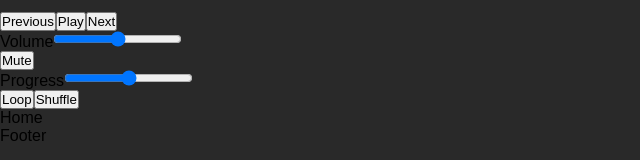
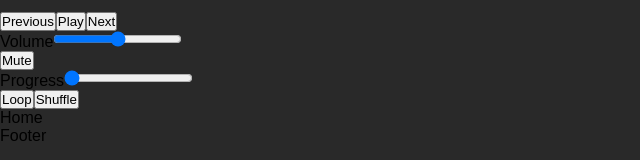
Before and after one commit to MSRMatrix/Media-player, a React (Vite) app: page / in a window 1280 px wide. Shown: the part 187-347 px from the top of the page, without its empty margins (0-640 px from the left). Built offline with nearby package versions, Linux system fonts and the light colour scheme.

Commit message:
add progress bar and option to move forward or backwards

```diff
--- a/src/elements/Input.jsx
+++ b/src/elements/Input.jsx
@@ -1,4 +1,4 @@
-const Input = ({ text, classname, onChange, rangeValue }) => {
+const Input = ({ text, classname, onChange, rangeValue, min, max, step }) => {
   return (
     <div className={classname}>
       <label htmlFor="">{text || "N/A"}</label>
@@ -6,9 +6,9 @@ const Input = ({ text, classname, onChange, rangeValue }) => {
         type="range"
         name=""
         id=""
-        min={0}
-        max={1}
-        step={0.01}
+        min={min}
+        max={max}
+        step={step}
         value={rangeValue}
         onChange={(e) => onChange(e)}
       />
--- a/src/features/videoplayer/Videoplayer.jsx
+++ b/src/features/videoplayer/Videoplayer.jsx
@@ -8,10 +8,13 @@ import Input from "../../elements/Input";
 const Videoplayer = ({ checkStatus, setCheckStatus }) => {
   const { playerMode, setPlayerMode } = useContext(PlayerModeContext);
   const { playlistContext } = useContext(PlaylistContext);
-  //   PlayerMode und Status zusammenlegen
-  // Dinge wie Loop etc einfügen
+  const playerRef = useRef(null);
+
+  const [progress, setProgress] = useState(0);
+  const [duration, setDuration] = useState(0);
+
   const [videoTitle, setVideoTitle] = useState("");
-  const [volume, setVolume] = useState(0.5)
+  const [volume, setVolume] = useState(0.5);
   const currentSong = playlistContext;
 
   const playerButtons = [
@@ -23,12 +26,12 @@ const Videoplayer = ({ checkStatus, setCheckStatus }) => {
     {
       element: "button",
       id: !playerMode.play ? "play" : "pause",
-      text: !playerMode.play ?"Play" : "Pause",
+      text: !playerMode.play ? "Play" : "Pause",
       onClick: () =>
         setPlayerMode((prev) => ({
           ...prev,
           play: !prev.play,
-  }))
+        })),
     },
     {
       element: "button",
@@ -41,18 +44,30 @@ const Videoplayer = ({ checkStatus, setCheckStatus }) => {
       text: "Volume",
       rangeValue: volume,
       onChange: (e) => setVolume(Number(e.target.value)),
+      min: 0,
+      max: 1,
+      step: 0.01,
     },
     {
       element: "button",
       id: "mute",
       text: "Mute",
-      onClick: () => setVolume(volume === 0 ? 0.5 : 0)
+      onClick: () => setVolume(volume === 0 ? 0.5 : 0),
     },
 {
   element: "input",
   id: "progress",
   text: "Progress",
-      // onChange: "",
+  rangeValue: progress,
+  onChange: (e) => {
+    const value = Number(e.target.value);
+
+    setProgress(value);
+    playerRef.current?.api.seekTo(value, "seconds");
+  },
+  min: 0,
+  max: duration,
+  step: 0.1
 },
     {
       element: "button",
@@ -65,10 +80,6 @@ const Videoplayer = ({ checkStatus, setCheckStatus }) => {
       text: "Shuffle",
     },
   ];
-  console.log(playerMode.play);
-
-  const playerRef = useRef(null);
-console.log(playerMode);
 
   return (
     <div ref={playerRef}>
@@ -81,7 +92,12 @@ console.log(playerMode);
           setVideoTitle(title);
           setCheckStatus("ready");
         }}
-
+        onDurationChange={(e) => {
+          setDuration(e.currentTarget.duration);
+        }}
+        onTimeUpdate={(e) => {
+          setProgress(e.currentTarget.currentTime);
+        }}
         playing={playerMode.play}
         onError={(error) => {
           setVideoTitle("");
@@ -89,12 +105,29 @@ console.log(playerMode);
           console.log("Fehler:", error);
         }}
       />
-      {playerButtons.map((item) => (
-        item.element === "button" ? (<Button text={item.text} key={item.id} classname={"button"} onClick={item.onClick} />)
-        : item.element === "input" ? (<Input rangeValue={item.rangeValue} text={item.text} key={item.id} classname={"button"} onChange={item.onChange} />)
-        : <></>
-
-      ))}
+      {playerButtons.map((item) =>
+        item.element === "button" ? (
+          <Button
+            text={item.text}
+            key={item.id}
+            classname={"button"}
+            onClick={item.onClick}
+          />
+        ) : item.element === "input" ? (
+          <Input
+            min={item.min}
+            max={item.max}
+            step={item.step}
+            rangeValue={item.rangeValue}
+            text={item.text}
+            key={item.id}
+            classname={"button"}
+            onChange={item.onChange}
+          />
+        ) : (
+          <></>
+        ),
+      )}
       {playerMode.mode === "test" ? (
         <>{videoTitle && <h2>{videoTitle}</h2>}</>
       ) : (
```
Lines whose indentation alone changed are shown as unchanged.
